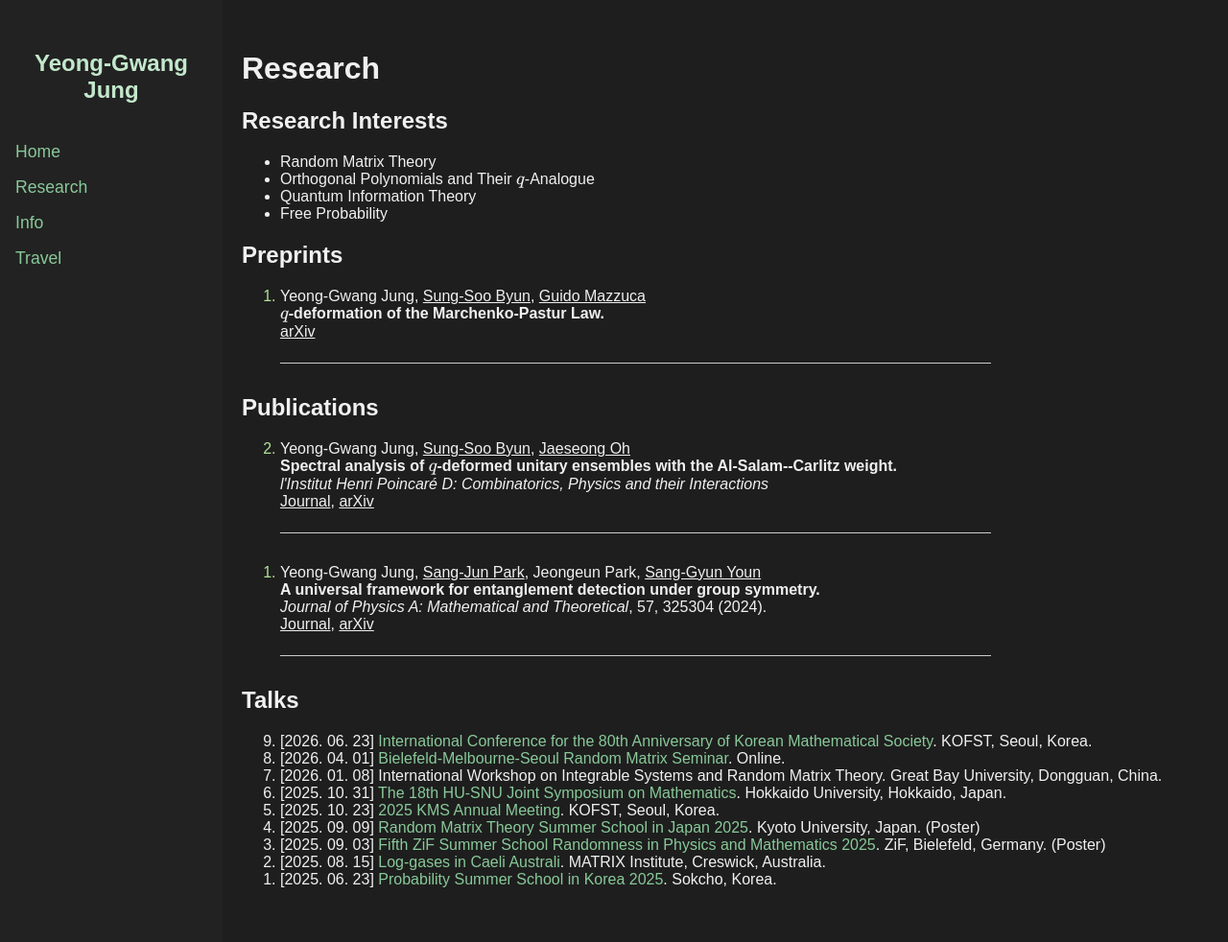
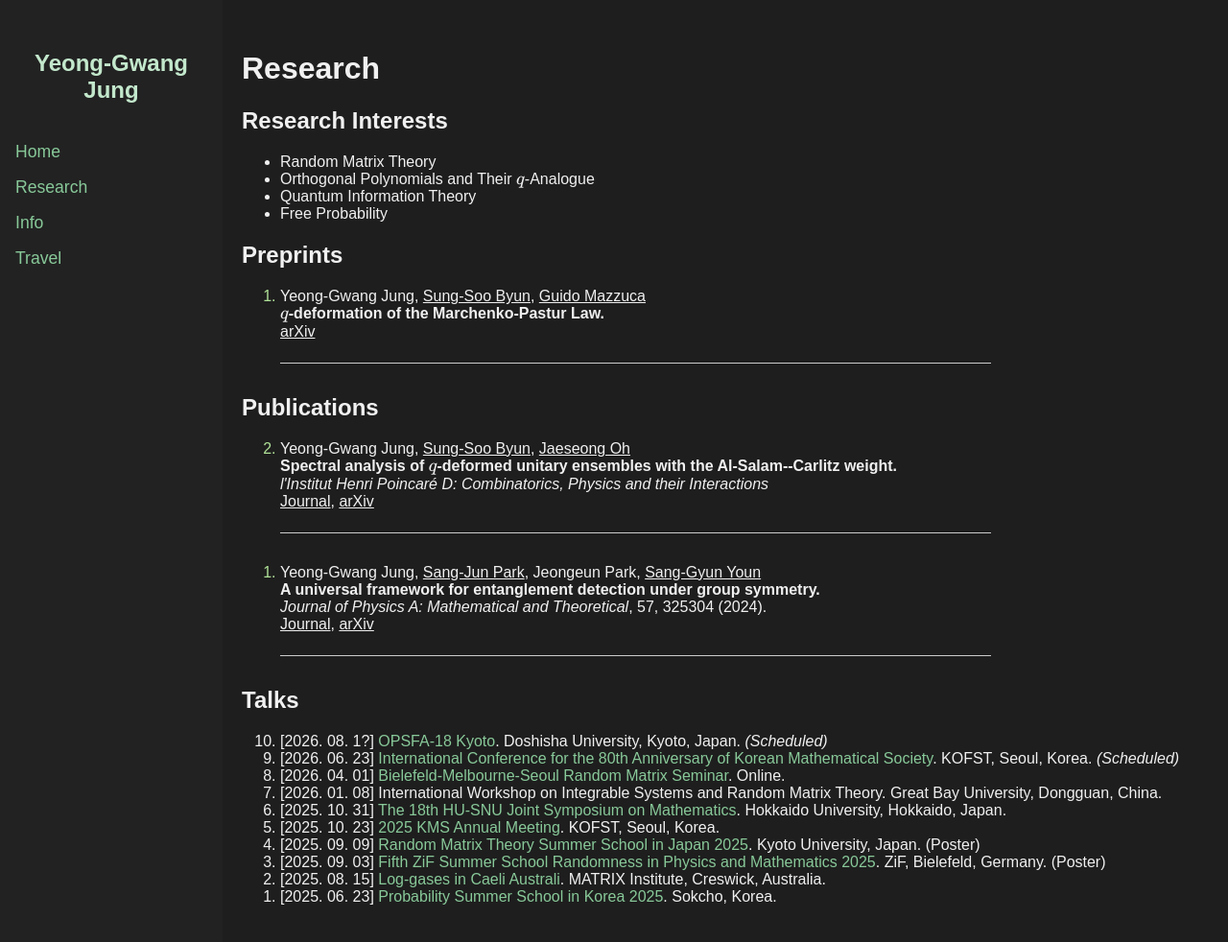
Before and after one commit to y-gJung/y-gJung.github.io, a Jekyll site: the page built from research.md, in a window 1280 px wide and 992 px high. Shown: the top 982 px of the window at 96% size. Built offline with Jekyll 4.4.1, drawn with Linux system fonts in a browser that asks for light colours.

Commit message:
Update research.md

```diff
--- a/research.md
+++ b/research.md
@@ -41,7 +41,10 @@ title: Research
 ## Talks
 <ol reversed>
   <li>
-    [2026. 06. 23] <a href="https://www.kms.or.kr/conference/meeting/index.html?period=91">International Conference for the 80th Anniversary of Korean Mathematical Society</a>. KOFST, Seoul, Korea.
+    [2026. 08. 1?] <a href="https://opsfa18.com/">OPSFA-18 Kyoto</a>. Doshisha University, Kyoto, Japan. <em>(Scheduled)</em>
+  </li>
+  <li>
+    [2026. 06. 23] <a href="https://www.kms.or.kr/conference/meeting/index.html?period=91">International Conference for the 80th Anniversary of Korean Mathematical Society</a>. KOFST, Seoul, Korea. <em>(Scheduled)</em>
   </li>
   <li>
     [2026. 04. 01] <a href="https://sites.google.com/view/bms-rmt-seminar/home?authuser=0">Bielefeld-Melbourne-Seoul Random Matrix Seminar</a>. Online.
```
